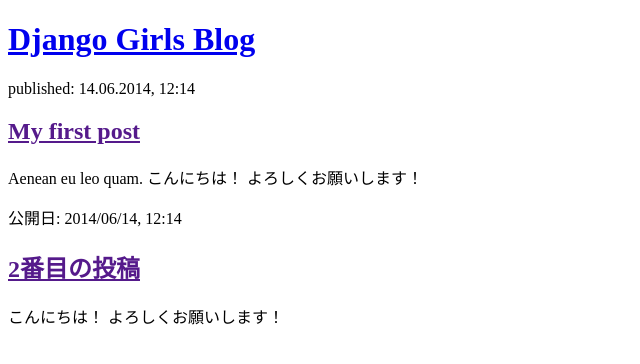
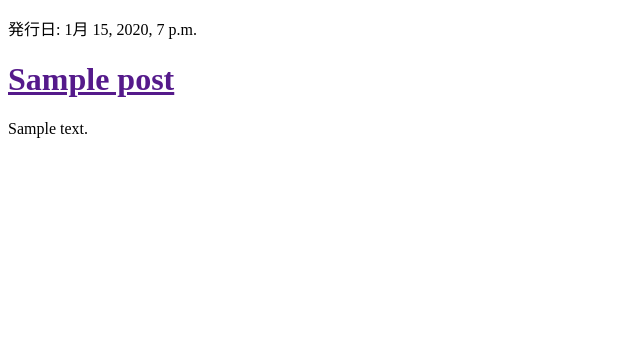
Before and after one commit to pgeny/my-django-blog, a Django app: template blog/templates/blog/post_list.html in a window 1280 px wide. Shown: the top 364 px of the page, without its empty margins (0-640 px from the left). Run offline with Django 3.2, Linux system fonts and the light colour scheme; the template is opened without the code that fills it: values that come from a table or form of the project are taken from there, others are empty; tables that the repository leaves empty hold one stand-in row (values such as "Sample post").

Commit message:
ブログデータをデータベースから取得するようにした

```diff
--- a/blog/templates/blog/post_list.html
+++ b/blog/templates/blog/post_list.html
@@ -5,20 +5,12 @@
         <title>Django Girls blog</title>
     </head>
     <body>
+      {% for post in posts %}
         <div>
-            <h1><a href="/">Django Girls Blog</a></h1>
+          <p>発行日: {{ post.published_data }}</p>
+          <h1><a href="">{{post.title}}</a></h1>
+          <p>{{post.text|linebreaksbr}}</p>
         </div>
-
-        <div>
-            <p>published: 14.06.2014, 12:14</p>
-            <h2><a href="">My first post</a></h2>
-            <p>Aenean eu leo quam. こんにちは！ よろしくお願いします！ </p>
-        </div>
-
-        <div>
-            <p>公開日: 2014/06/14, 12:14</p>
-            <h2><a href="">2番目の投稿</a></h2>
-            <p> こんにちは！ よろしくお願いします！ </p>
-        </div>
-    </body>
+      {% endfor %}
+   </body>
 </html>
```
Also changed, not shown: blog/views.py (+4 -3 lines).
